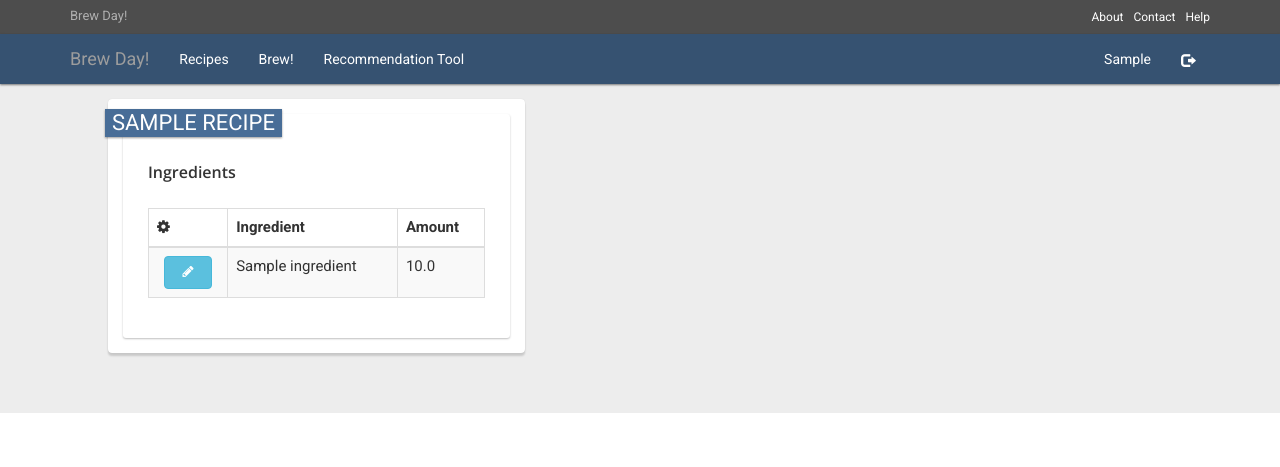
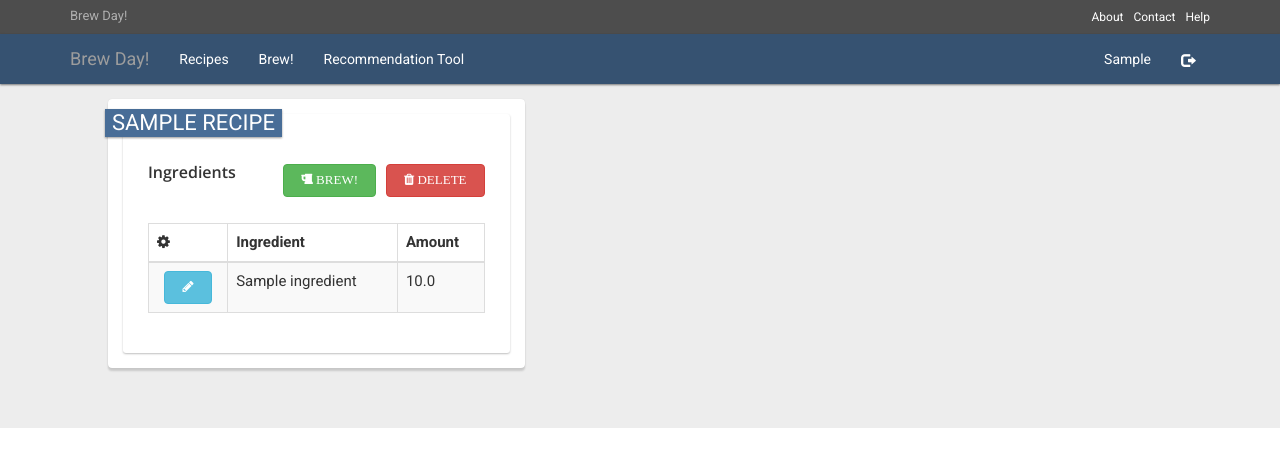
Before and after one commit to itucsse1728/BrewDay, a Django app: page /recipe/ in a window 1280 px wide. Shown: the top 467 px of the page. Run offline with Django 3.2, Linux system fonts and the light colour scheme; a user stored in the database is signed in; tables that the repository leaves empty hold one stand-in row (values such as "Sample post"); some libraries are stand-ins or nearby versions.

Commit message:
added delete and brew buttons to recipes

```diff
--- a/templates/recipes.html
+++ b/templates/recipes.html
@@ -74,8 +74,12 @@ used to vertically center elements, may need modification if you're not using de
                 <div class="row">
                     <div class="panel-heading">
                         <div class="row">
-                            <div class="col col-xs-6">
+                            <div class="col col-xs-4">
                                 <h3 class="panel-title">Ingredients</h3>
+                            </div>
+                            <div class="col col-xs-8">
+                                <a class="btn btn-danger pull-right"><em class="fa fa-trash"> Delete</em></a>
+                                <a class="btn btn-success pull-right" style="margin-right: 10px;"><em class="fa fa-beer"> Brew!</em></a>
                             </div>
                         </div>
                     </div>
```
